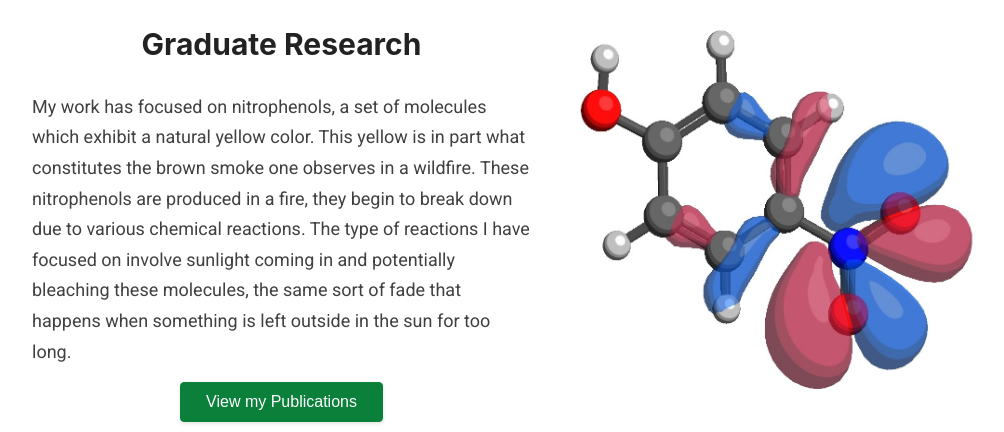
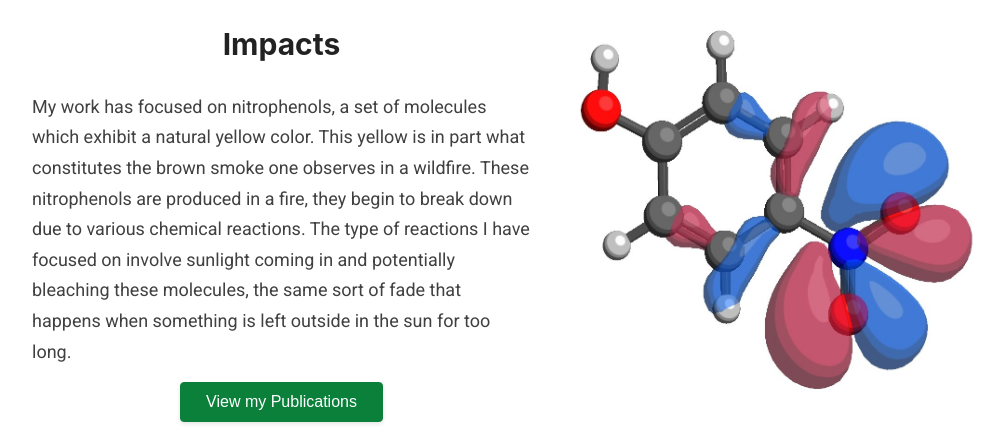
Before and after one commit to yreva/daltonian.co, a Jekyll site: the page built from index.html, in a window 1280 px wide and 900 px high, cut to the strip 468-900 px from the top of the window. Shown: the whole strip, without its empty margins (138-1142 px from the left). Built offline with Jekyll 4.4.1, drawn with Linux system fonts in a browser that asks for light colours; the list of posts is cut into pages by our own code.

Commit message:
Update home page

```diff
--- a/index.html
+++ b/index.html
@@ -15,7 +15,7 @@ permalink: /
 
 <div class="homecontainer">
 <div class="hometextbox" style="background-color: #fff";>
-  <h1>Graduate Research</h1>
+  <h1>Impacts</h1>
   <p>My work has focused on nitrophenols, a set of molecules which exhibit a natural yellow color. This yellow is in part what constitutes the brown smoke one observes in a wildfire. These nitrophenols are produced in a fire, they begin to break down due to various chemical reactions. The type of reactions I have focused on involve sunlight coming in and potentially bleaching these molecules, the same sort of fade that happens when something is left outside in the sun for too long.</p>
   <a href="https://daltonian.co/publications">
     <button class="button-37" role="button">View my Publications</button>
```
